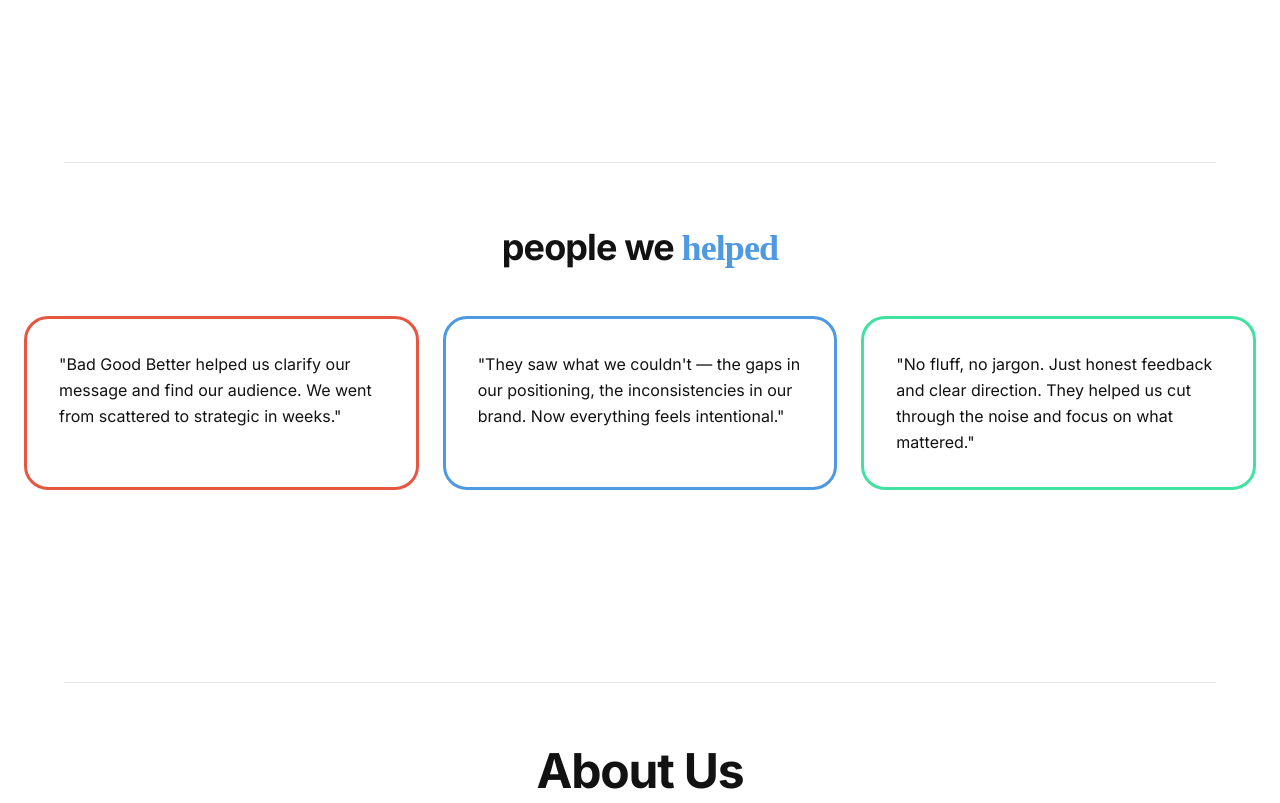
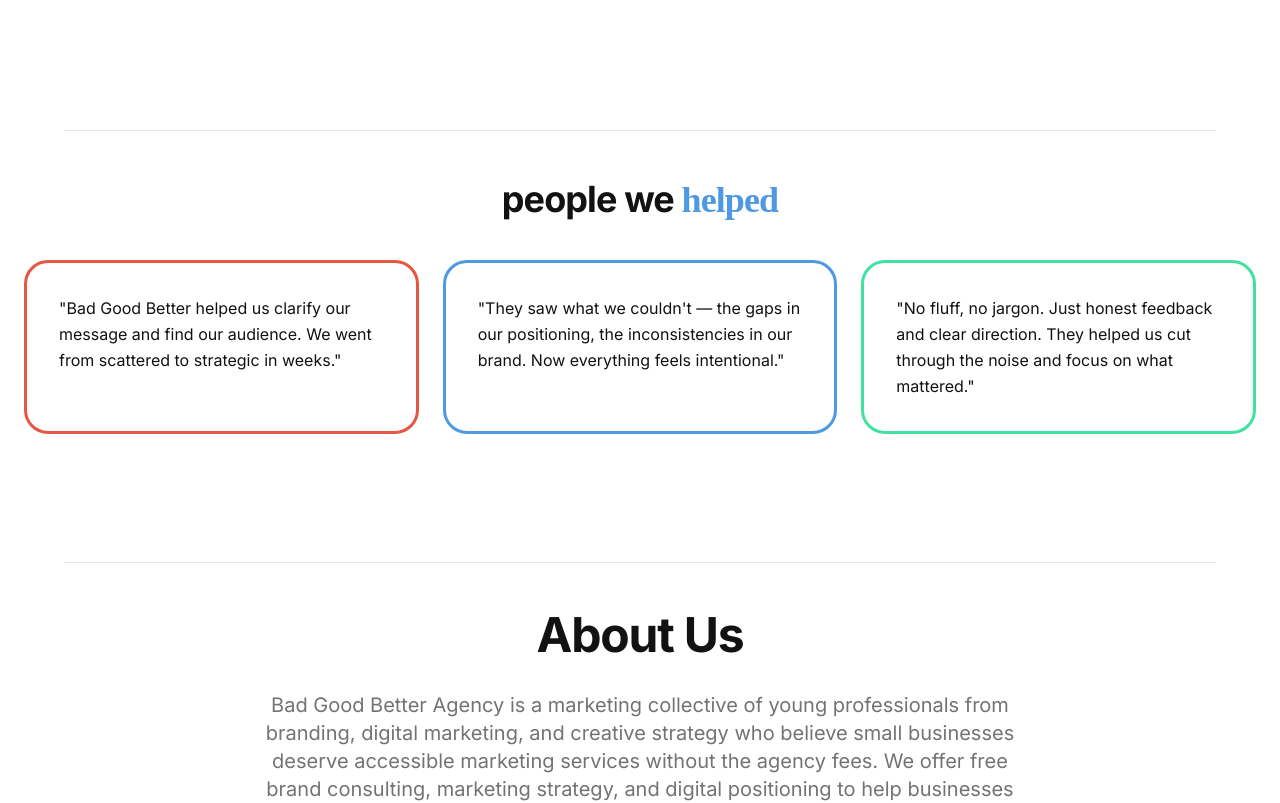
Before and after one commit to 0ideatbh-valid/lovabless-free-fix, a React (Vite) app: page / in a window 1280 px wide. Shown: the part 780-1583 px from the top of the page. Built offline with nearby package versions, Linux system fonts and the light colour scheme; the HTML template or start-up script is replaced by a standard one; a web font is replaced by a local one.

Commit message:
Fix: Update "People We Helped" section and spacing

```diff
--- a/src/components/Reviews.tsx
+++ b/src/components/Reviews.tsx
@@ -21,14 +21,14 @@ export const Reviews = () => {
   const otherWords = titleWords.slice(0, -1).join(' ');
 
   return (
-    <section className="py-24 px-6 bg-background">
+    <section className="py-16 px-6 bg-background">
       {/* Separator line */}
-      <div className="max-w-6xl mx-auto mb-16">
+      <div className="max-w-6xl mx-auto mb-12">
         <div className="h-px bg-border" />
       </div>
 
       <div className="max-w-7xl mx-auto">
-        <h2 className="text-3xl md:text-4xl font-bold mb-12 text-center text-foreground">
+        <h2 className="text-3xl md:text-4xl font-bold mb-10 text-center text-foreground">
           {otherWords}{' '}
           <span className="font-pirata text-[hsl(210,73%,60%)]">{lastWord}</span>
         </h2>
--- a/src/components/WhoAreWe.tsx
+++ b/src/components/WhoAreWe.tsx
@@ -4,9 +4,9 @@ export const WhoAreWe = () => {
   const { t } = useLanguage();
 
   return (
-    <section className="py-24 px-6 bg-background scroll-fade-in">
+    <section className="py-16 px-6 bg-background scroll-fade-in">
       {/* Separator line */}
-      <div className="max-w-6xl mx-auto mb-16">
+      <div className="max-w-6xl mx-auto mb-12">
         <div className="h-px bg-border" />
       </div>
 
```
